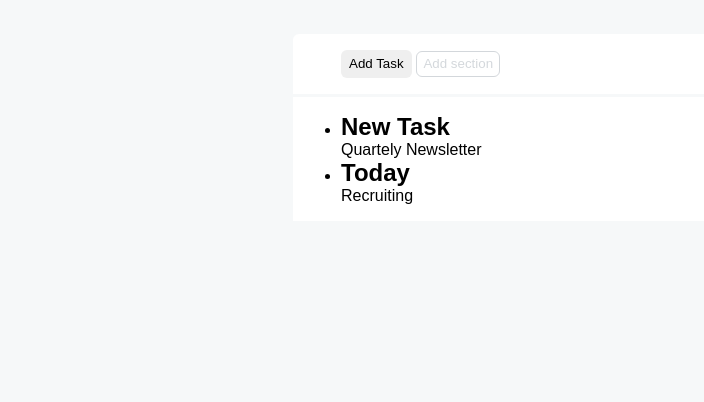
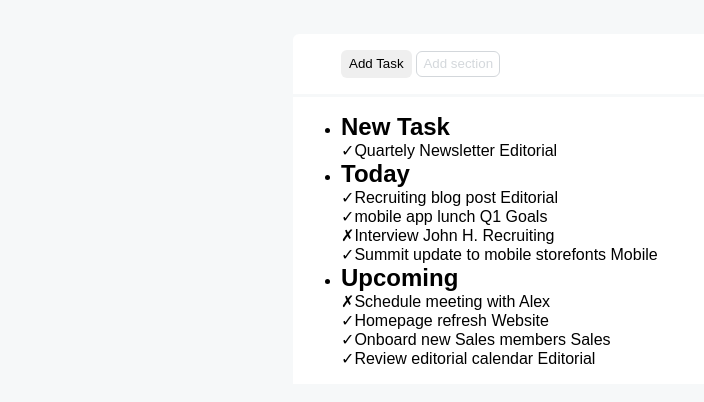
Before and after one commit to MirkoValle/html-css-toboolist, a plain HTML site: page index.html in a window 1280 px wide. Shown: the part 80-482 px from the top of the page, without its empty margins (0-704 px from the left). Drawn offline with Linux system fonts and the light colour scheme.

Commit message:
Added labels and check status

```diff
--- a/index.html
+++ b/index.html
@@ -19,18 +19,39 @@
 
     <main>
         <div class="panel">
-            <button>Add Task</button>
+            <button id="azzurro">Add Task</button>
             <button class="transparent">Add section</button>
         </div>
         <section class="panel">
             <ul>
                 <li>
                     <h2>New Task</h2>
-                    Quartely Newsletter
+                    <p><span class="check">✓</span>Quartely Newsletter <span class="label" id="azzurro">Editorial</span>
+                    </p>
                 </li>
                 <li>
                     <h2>Today</h2>
-                    Recruiting
+                    <p><span class="check">✓</span>Recruiting blog post <span class="label"
+                            id="azzurro">Editorial</span></p>
+                    <p><span class="check">✓</span>mobile app lunch <span class="label" id="viola">Q1 Goals</span></p>
+                    <p><span class="cross">&cross;</span>Interview John H. <span class="label"
+                            id="verdino">Recruiting</span></p>
+                    <p><span class="check">✓</span>Summit update to mobile storefonts <span class="label"
+                            id="arancione">Mobile</span>
+                    </p>
+                </li>
+                <li>
+                    <h2>Upcoming</h2>
+                    <p><span class="cross">&cross;</span>Schedule meeting with Alex</p>
+                    <p><span class="check">✓</span>Homepage refresh <span class="label" id="rosa">Website</span></p>
+                    <p>
+                        <spanc class="check">✓</spanc>Onboard new Sales members <span class="label"
+                            id="verde-pisello">Sales</span>
+                    </p>
+                    <p><span class="check">✓</span>Review editorial calendar <Span class="label"
+                            id="azzurro">Editorial</Span></p>
+                </li>
+
                 </li>
             </ul>
         </section>
```
